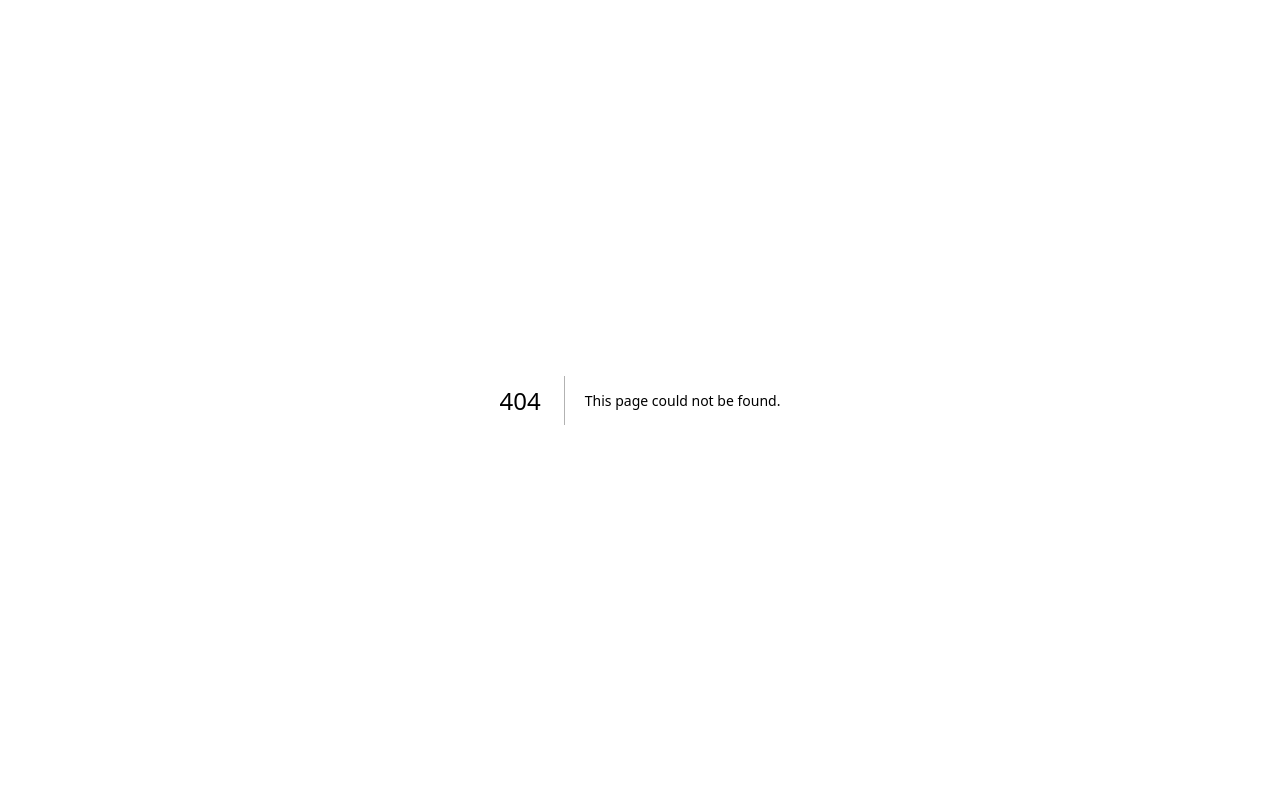
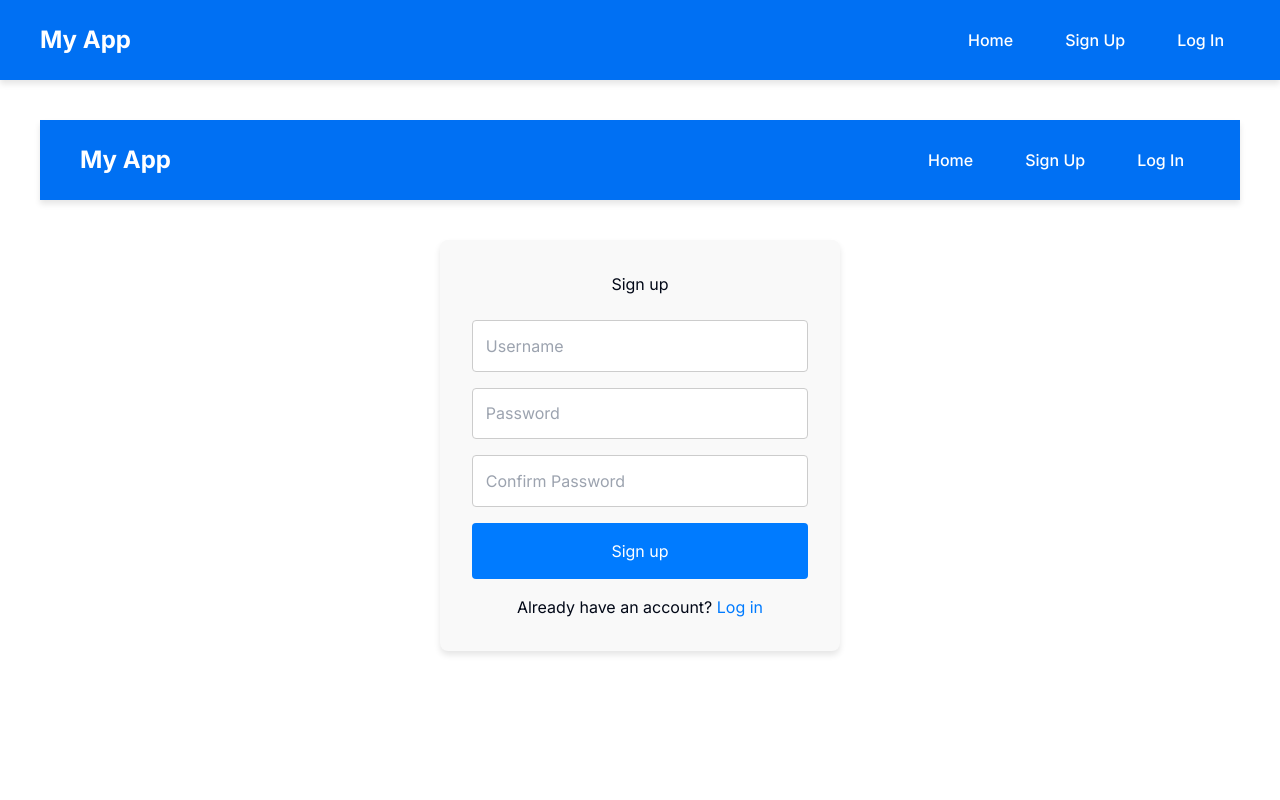
Before and after one commit to aditya2410-U/Project_Real_Matrix, a Next.js app in the folder matrix-app/: page /auth/signupandlogin in a window 1280 px wide. Before the commit this address had no page. Shown: the top 800 px of the page. Built offline with nearby package versions, Linux system fonts and the light colour scheme.

Commit message:
Added login and signup page ui

```diff
--- /dev/null
+++ b/matrix-app/app/auth/layout.tsx
@@ -0,0 +1,102 @@
+import Head from 'next/head';
+import React, { ReactNode } from 'react';
+import Link from 'next/link';
+
+interface LayoutProps {
+    children: ReactNode;
+    pageTitle?: string;
+    pageDescription?: string;
+}
+
+const Layout: React.FC<LayoutProps> = ({ children, pageTitle, pageDescription }) => {
+    return (
+        <div>
+            <Head>
+                <title>{pageTitle || 'My App'}</title>
+                <meta name="viewport" content="width=device-width, initial-scale=1" />
+                <meta charSet="UTF-8" />
+                <meta name="description" content={pageDescription || 'This is my Next.js app.'} />
+                <link rel="icon" href="/favicon.ico" />
+            </Head>
+
+            <header style={styles.header}>
+                <div style={styles.logo}>
+                    <Link href="/">
+                        <h1 style={styles.logoText}>My App</h1>
+                    </Link>
+                </div>
+                <nav style={styles.nav}>
+                    <Link href="/" style={styles.navLink}>
+                        Home
+                    </Link>
+                    <Link href="/signup" style={styles.navLink}>
+                        Sign Up
+                    </Link>
+                    <Link href="/login" style={styles.navLink}>
+                        Log In
+                    </Link>
+                </nav>
+            </header>
+
+            <main style={styles.main}>
+                {children}
+            </main>
+
+            <footer style={styles.footer}>
+                <p>© {new Date().getFullYear()} My App. All rights reserved.</p>
+            </footer>
+        </div>
+    );
+};
+
+const styles: Record<string, React.CSSProperties> = {
+    header: {
+        padding: '20px 40px',
+        background: '#0070f3',
+        color: 'white',
+        display: 'flex',
+        justifyContent: 'space-between',
+        alignItems: 'center',
+        boxShadow: '0 4px 6px rgba(0, 0, 0, 0.1)',
+    },
+    logo: {
+        display: 'flex',
+        alignItems: 'center',
+    },
+    logoText: {
+        fontSize: '24px',
+        fontWeight: 'bold',
+        color: 'white',
+        textDecoration: 'none',
+    },
+    nav: {
+        display: 'flex',
+        gap: '20px',
+    },
+    navLink: {
+        color: 'white',
+        textDecoration: 'none',
+        fontWeight: '500',
+        padding: '8px 16px',
+        borderRadius: '4px',
+        transition: 'background-color 0.3s ease, color 0.3s ease',
+    },
+    navLinkHover: {
+        backgroundColor: '#005bb5',
+    },
+    main: {
+        padding: '40px',
+        minHeight: '80vh',
+    },
+    footer: {
+        textAlign: 'center',
+        padding: '20px 0',
+        background: '#f1f1f1',
+        color: '#555',
+        boxShadow: '0 -4px 6px rgba(0, 0, 0, 0.05)',
+    },
+};
+
+// Make links active with a CSS class or custom styles for highlighting
+// This will need logic in the component (perhaps using `useRouter` to check the active link)
+export default Layout;
--- a/matrix-app/app/auth/signin/page.tsx
+++ /dev/null
@@ -1,11 +0,0 @@
-import React from 'react'
-
-const page = () => {
-  return (
-    <div>
-      This is signin page
-    </div>
-  )
-}
-
-export default page
--- a/matrix-app/app/auth/signup/page.tsx
+++ /dev/null
@@ -1,11 +0,0 @@
-import React from 'react'
-
-const page = () => {
-  return (
-    <div>
-      This is signup page
-    </div>
-  )
-}
-
-export default page
--- /dev/null
+++ b/matrix-app/app/auth/signupandlogin/page.tsx
@@ -0,0 +1,200 @@
+"use client";
+
+import Layout from '../layout';
+import { useState } from 'react';
+import { useRouter } from 'next/navigation';
+
+export default function AuthPage() {
+  const router = useRouter();
+  const [isSignup, setIsSignup] = useState(true); // Toggle between Signup and Login
+  const [formData, setFormData] = useState({
+    username: '',
+    password: '',
+    passwordAgain: '',
+  });
+  const [msg, setMsg] = useState("");  // Message for errors
+
+  // Handle form changes
+  const handleInputChange = (e) => {
+    const { name, value } = e.target;
+    setFormData((prevData) => ({
+      ...prevData,
+      [name]: value,
+    }));
+  };
+
+  // Handle form submission
+  const handleSubmit = async (e) => {
+    e.preventDefault();
+
+    // Basic validation
+    if (isSignup && formData.password !== formData.passwordAgain) {
+      setMsg("Passwords do not match.");
+      return;
+    }
+
+    // Reset message
+    setMsg("");
+
+    // Call your API endpoint
+    try {
+      const res = await fetch(`/api/${isSignup ? 'signup' : 'login'}`, {
+        method: 'POST',
+        headers: {
+          'Content-Type': 'application/json',
+        },
+        body: JSON.stringify({
+          username: formData.username,
+          password: formData.password,
+        }),
+      });
+
+      const result = await res.json();
+
+      if (res.ok) {
+        router.push("/dashboard"); // Redirect after successful login/signup
+      } else {
+        setMsg(result.message || "An error occurred.");
+      }
+    } catch (error) {
+      setMsg("An error occurred while processing your request.");
+    }
+  };
+
+  return (
+    <Layout pageTitle={isSignup ? "Signup" : "Login"}>
+      <div className="auth-container">
+        <h2 className="auth-title">{isSignup ? "Sign up" : "Login"}</h2>
+
+        {msg && <p className="error-message">{msg}</p>}
+
+        <form onSubmit={handleSubmit} className="auth-form">
+          <div className="form-group">
+            <input
+              name="username"
+              type="text"
+              value={formData.username}
+              onChange={handleInputChange}
+              placeholder="Username"
+              required
+            />
+          </div>
+
+          <div className="form-group">
+            <input
+              name="password"
+              type="password"
+              value={formData.password}
+              onChange={handleInputChange}
+              placeholder="Password"
+              required
+            />
+          </div>
+
+          {isSignup && (
+            <div className="form-group">
+              <input
+                name="passwordAgain"
+                type="password"
+                value={formData.passwordAgain}
+                onChange={handleInputChange}
+                placeholder="Confirm Password"
+                required
+              />
+            </div>
+          )}
+
+          <button type="submit" className="submit-btn">
+            {isSignup ? "Sign up" : "Log in"}
+          </button>
+        </form>
+
+        <div className="toggle-auth">
+          <p>
+            {isSignup
+              ? "Already have an account? "
+              : "Don't have an account? "}
+            <button
+              type="button"
+              className="toggle-btn"
+              onClick={() => setIsSignup((prev) => !prev)}
+            >
+              {isSignup ? "Log in" : "Sign up"}
+            </button>
+          </p>
+        </div>
+      </div>
+
+      <style jsx>{`
+        .auth-container {
+          max-width: 400px;
+          margin: auto;
+          padding: 2rem;
+          background-color: #f9f9f9;
+          border-radius: 8px;
+          box-shadow: 0 4px 6px rgba(0, 0, 0, 0.1);
+        }
+
+        .auth-title {
+          text-align: center;
+          margin-bottom: 1.5rem;
+        }
+
+        .auth-form {
+          display: flex;
+          flex-direction: column;
+        }
+
+        .form-group {
+          margin-bottom: 1rem;
+        }
+
+        input[type="text"],
+        input[type="password"] {
+          width: 100%;
+          padding: 0.8rem;
+          border: 1px solid #ccc;
+          border-radius: 4px;
+          font-size: 1rem;
+        }
+
+        .submit-btn {
+          padding: 1rem;
+          background-color: #007bff;
+          color: white;
+          border: none;
+          border-radius: 4px;
+          font-size: 1rem;
+          cursor: pointer;
+          transition: background-color 0.3s ease;
+        }
+
+        .submit-btn:hover {
+          background-color: #0056b3;
+        }
+
+        .error-message {
+          color: red;
+          text-align: center;
+          margin-bottom: 1rem;
+        }
+
+        .toggle-auth {
+          text-align: center;
+          margin-top: 1rem;
+        }
+
+        .toggle-btn {
+          color: #007bff;
+          background: none;
+          border: none;
+          cursor: pointer;
+        }
+
+        .toggle-btn:hover {
+          text-decoration: underline;
+        }
+      `}</style>
+    </Layout>
+  );
+}
--- a/matrix-app/app/page.tsx
+++ b/matrix-app/app/page.tsx
@@ -1,10 +1,12 @@
 import React from 'react';
 import EditSpace from './codeEditor/EditSpace';
+import SignupPage from './auth/signupandlogin/page';
 
 export default function Home() {
   return (
     <div className="h-screen dark:bg-slate-800 bg-slate-600 p-4 overflow-hidden">
-      <EditSpace />
+      {/* <EditSpace /> */}
+      <SignupPage/>
     </div>
   );
 }
--- a/matrix-app/package.json
+++ b/matrix-app/package.json
@@ -24,6 +24,7 @@
     "axios": "^1.7.7",
     "class-variance-authority": "^0.7.0",
     "clsx": "^2.1.1",
+    "cookies-next": "^5.0.2",
     "frame": "^1.0.0-alpha.2",
     "lucide-react": "^0.456.0",
     "monaco-editor": "^0.52.0",
--- a/matrix-app/tsconfig.json
+++ b/matrix-app/tsconfig.json
@@ -22,6 +22,6 @@
       "@/*": ["./*"]
     }
   },
-  "include": ["next-env.d.ts", "**/*.ts", "**/*.tsx", ".next/types/**/*.ts"],
+  "include": ["next-env.d.ts", "**/*.ts", "**/*.tsx", ".next/types/**/*.ts", "app/auth/login/login.js"],
   "exclude": ["node_modules"]
 }
```
Also changed, not shown: 1 other file (tests, documents, lock files or other folders).
